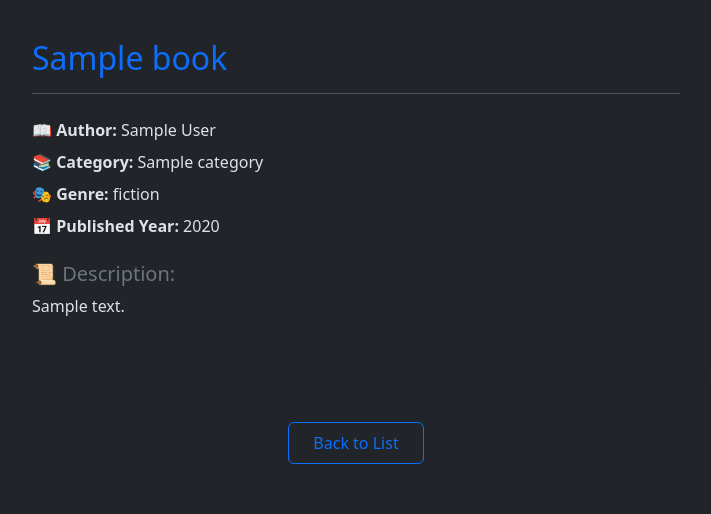
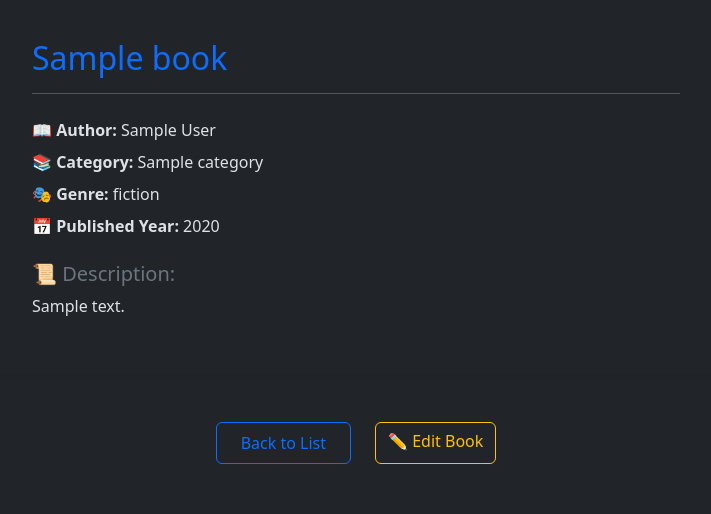
Before and after one commit to vazhaberdzenishvili/python-course, a Django app: page /book/1/ in a window 1280 px wide. Shown: the part 105-619 px from the top of the page, without its empty margins (284-995 px from the left). Run offline with Django 5.2, Linux system fonts and the light colour scheme; tables that the repository leaves empty hold one stand-in row (values such as "Sample post").

Commit message:
Add assignment for lecture 38

```diff
--- a/BookManagement/core/templates/book/book_detail.html
+++ b/BookManagement/core/templates/book/book_detail.html
@@ -25,16 +25,22 @@
     </div>
 </div>
 
-<div class="container mt-5 d-flex justify-content-center gap-3">
+<div class="container mt-5 d-flex justify-content-center">
+    <div class="d-flex w-40 justify-content-center gap-4">
         <a href="{% url 'book_list' %}" class="btn btn-outline-primary px-4 py-2">
             <i class="bi bi-arrow-left"></i> Back to List
         </a>
-
+        <a href="{% url 'update_book' book.pk %}" class="btn btn-outline-warning">
+            ✏️ Edit Book
+        </a>
         {% if perms.core.delete_book %}
-        <a href="{% url 'delete_book' book.pk %}" class="btn btn-danger px-4 py-2">
+            <a href="{% url 'delete_book' book.pk %}" class="btn btn-outline-danger px-4 py-2">
                 <i class="bi bi-trash"></i> Delete
             </a>
         {% endif %}
     </div>
+</div>
+
+
 
 {% endblock %}
--- a/BookManagement/core/templates/book/book_list.html
+++ b/BookManagement/core/templates/book/book_list.html
@@ -26,7 +26,7 @@
                     </div>
 
                     <div class="card-footer text-center border-top border-secondary">
-                        <a href="{% url 'book_detail' book.pk %}" class="btn btn-outline-warning">
+                        <a href="{% url 'book_detail' book.pk %}" class="btn btn-outline-primary">
                             📘 View Details
                         </a>
                     </div>
--- a/BookManagement/core/urls.py
+++ b/BookManagement/core/urls.py
@@ -6,4 +6,5 @@ urlpatterns = [
     path('book/add/', views.add_book, name='add_book'),
     path('book/<int:pk>/', views.book_detail, name='book_detail'),
     path('book/delete/<int:pk>/', views.delete_book, name='delete_book'),
+    path('book/update/<int:pk>/', views.update_book, name='update_book'),
 ]
--- a/BookManagement/core/views.py
+++ b/BookManagement/core/views.py
@@ -3,12 +3,16 @@ from .models import Book
 from .forms import BookForm
 from .permissions import has_book_add_permission, has_book_delete_permission
 from django.db.models import Q
+import logging
+
+logger = logging.getLogger(__name__)
 
 
 def book_list(request):
     title_query = request.GET.get('search_by_title')
     genre_query = request.GET.get('search_by_genre')
 
+    logger.warning(f"Filtering: Title - {title_query}, Genre - {genre_query}")
     filters = Q()
 
     if title_query:
@@ -26,11 +30,15 @@ def book_list(request):
     else:
         books = Book.objects.all()
 
+    logger.info(f"Book Count: {books.count()}")
+
     return render(request, 'book/book_list.html', {'books': books})
 
 
 def book_detail(request, pk):
     book = get_object_or_404(Book, pk=pk)
+
+    logger.info(f"Accessed Book detail: {book.title}, ID={pk}")
 
     return render(request, 'book/book_detail.html', {'book': book})
 
@@ -38,11 +46,14 @@ def book_detail(request, pk):
 @has_book_add_permission
 def add_book(request):
 
+    logger.info("Accessed 'Add Book' page")
+
     if request.method == 'POST':
         form = BookForm(request.POST)
 
         if form.is_valid():
             book = form.save()
+            logger.info(f"Added book: Title={book.title}, ID={book.id}")
 
             return redirect('book_list')
     else:
@@ -51,9 +62,29 @@ def add_book(request):
     return render(request, 'book/add_book.html', {'form': form})
 
 
+def update_book(request, pk):
+    logger.info(f"Accessed 'Update Book' page - Book ID: {pk}")
+    book = get_object_or_404(Book, pk=pk)
+
+    if request.method == 'POST':
+        form = BookForm(request.POST, instance=book)
+
+        if form.is_valid():
+            book = form.save()
+            logger.info(f"Updated book: Title={book.title}, ID={book.id}")
+            return redirect('book_detail', pk=pk)
+    else:
+        form = BookForm(instance=book)
+
+    return render(request, 'book/update_book.html', {'form': form, 'book': book})
+
+
 @has_book_delete_permission
 def delete_book(request, pk):
+    logger.info(f"Attempting to delete book - Book ID: {pk}")
+
     book = get_object_or_404(Book, pk=pk)
     book.delete()
+    logger.info(f"Deleted book - Book ID: {pk}")
 
     return redirect('book_list')
--- /dev/null
+++ b/BookManagement/middleware/response_timer.py
@@ -0,0 +1,22 @@
+from django.utils.timezone import now
+import logging
+
+
+logger = logging.getLogger('middleware')
+
+
+class ResponseTimerMiddleware:
+    def __init__(self, get_response):
+        self.get_response = get_response
+
+    def __call__(self, request):
+
+        start_time = now()
+        response = self.get_response(request)
+        end_time = now()
+
+        duration = end_time - start_time
+
+        logger.info(f"Request to {request.path} took {duration} seconds")
+
+        return response
```
Also changed, not shown: BookManagement/BookManagement/settings.py (+44 -1 lines), BookManagement/core/templates/book/update_book.html (added, +22 -0 lines), 1 other file. Lines whose indentation alone changed are shown as unchanged.
